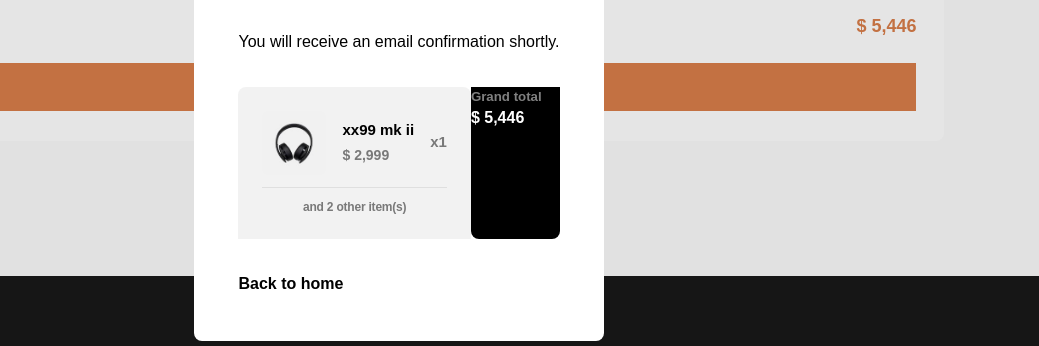
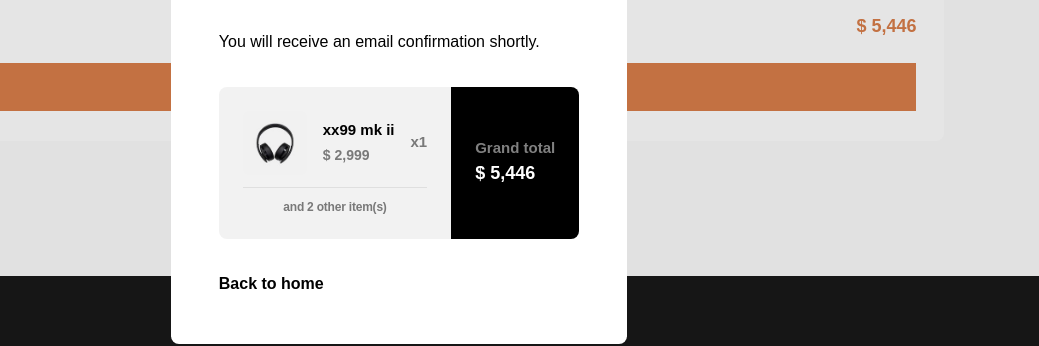
Before and after one commit to mrcordova/audiophile-e-commerce-website, a plain HTML site: page frontend/checkout.html in a window 1280 px wide. Both pictures are taken after a click on the button "CONTINUE & PAY". Shown: the part 1666-2012 px from the top of the page, 241-1280 px from the left. Drawn offline with Linux system fonts and the light colour scheme.

Commit message:
Fix padding for accordian in order confirmation dialog

```diff
--- a/frontend/css/style.css
+++ b/frontend/css/style.css
@@ -898,7 +898,8 @@ footer {
 #orderConfirmationDialog[open] {
   border-radius: 0.5rem;
   padding-inline: clamp(2rem, calc(1.046rem + 4.071vw), 3rem);
-  padding-inline: clamp(2rem, calc(1.046rem + 4.071vw), 3rem);
+
+  padding-block: clamp(2rem, calc(1.046rem + 4.071vw), 3rem);
   border: 0;
   margin: auto;
   display: flex;
@@ -979,6 +980,7 @@ footer {
 
         &[open] {
           border-top: 0;
+          padding-block-start: 0;
           & summary {
             /* border-bottom: 1px solid hsl(from var(--black) h s l / 0.08); */
             order: 1;
@@ -997,6 +999,9 @@ footer {
           }
         }
       }
+      &:has(details[open]) ~ .order-confirm-total {
+        justify-content: flex-end;
+      }
     }
 
     & .order-confirm-total {
@@ -1004,11 +1009,20 @@ footer {
       background-color: var(--black);
       border-bottom-left-radius: 0.5rem;
       border-bottom-right-radius: 0.5rem;
+      padding-inline: 1.5rem;
+      padding-block: 0.938rem 1.188rem;
+      display: flex;
+      flex-direction: column;
+      justify-content: center;
       & h5 {
         color: hsl(from var(--white) h s l / 0.5);
+        font-size: 0.938rem;
+        line-height: 1.66;
       }
       & p {
         color: var(--white);
+        font-size: 1.125rem;
+        line-height: 1.38;
       }
     }
   }
@@ -1553,10 +1567,26 @@ footer {
   }
 
   #orderConfirmationDialog[open] {
-    padding-inline: clamp(2rem, calc(0.857rem + 2.381vw), 3rem);
-    padding-block: clamp(2rem, calc(0.857rem + 2.381vw), 3rem);
+    /* padding-inline: clamp(2rem, calc(0.857rem + 2.381vw), 3rem); */
+    /* padding-block: clamp(2rem, calc(0.857rem + 2.381vw), 3rem); */
+
     & .order-confirm-items-cont {
       flex-direction: row;
+
+      & .order-confirm-accordian {
+        border-top-left-radius: 0.5rem;
+        border-top-right-radius: 0rem;
+        border-bottom-left-radius: 0.5rem;
+      }
+
+      & .order-confirm-total {
+        border-bottom-left-radius: 0rem;
+        border-top-right-radius: 0.5rem;
+        border-bottom-left-radius: 0rem;
+
+        /* align-self: center; */
+        /* vertical-align: middle; */
+      }
     }
   }
 
```
